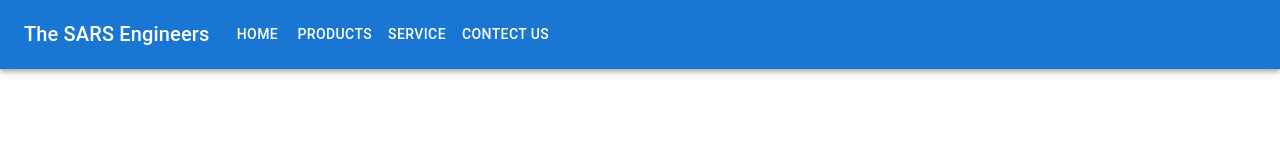
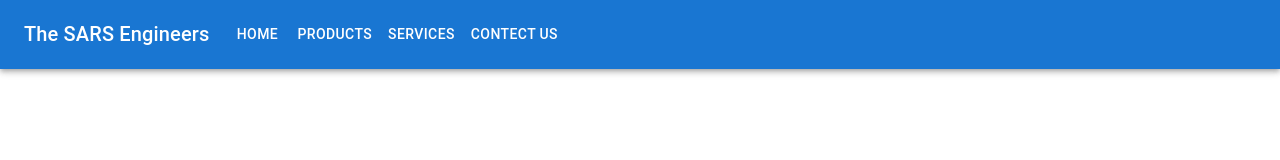
Before and after one commit to pankajmlv/sarsengineers, a Next.js app: page / in a window 1280 px wide. Shown: the top 160 px of the page. Built offline with nearby package versions, Linux system fonts and the light colour scheme.

Commit message:
fix typo

```diff
--- a/components/AppBar.tsx
+++ b/components/AppBar.tsx
@@ -12,7 +12,7 @@ import Button from '@mui/material/Button';
 import Tooltip from '@mui/material/Tooltip';
 import MenuItem from '@mui/material/MenuItem';
 
-const pages = ['Home', 'Products', 'Service', 'Contect US'];
+const pages = ['Home', 'Products', 'Services', 'Contect US'];
 
 const ResponsiveAppBar = () => {
   const [anchorElNav, setAnchorElNav] = React.useState(null);
```
